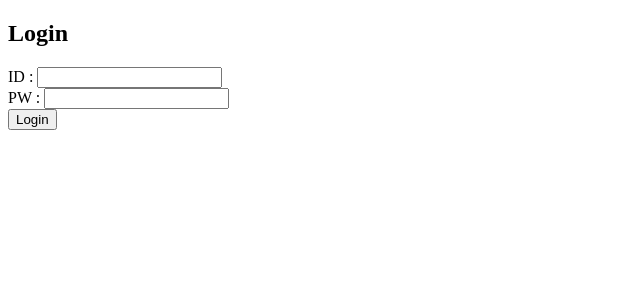
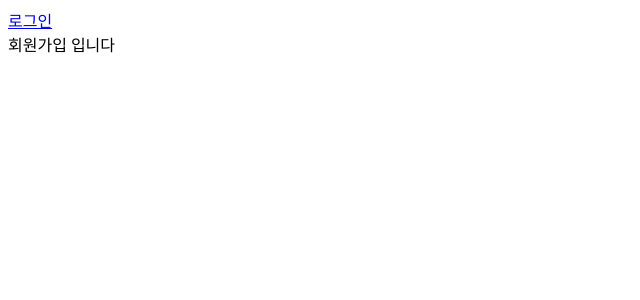
Before and after one commit to KUSITMS-27-chilling/Dachae-FE, a React (Vite) app: page /join in a window 1280 px wide. Shown: the top 300 px of the page, without its empty margins (0-640 px from the left). Built offline with nearby package versions, Linux system fonts and the light colour scheme.

Commit message:
fix login : 로그인 라우터 수정

```diff
--- a/src/App.tsx
+++ b/src/App.tsx
@@ -1,16 +1,24 @@
-import { useNavigate } from "react-router-dom";
-import ReactDOM from 'react-dom/client'
-import { BrowserRouter,Routes,Route } from 'react-router-dom';
+import { BrowserRouter,Routes,Route,Router,useNavigate,Link} from 'react-router-dom';
 
 import Login from "./Login";
+import Join from "./Join";
+
 function App() {
-  const navigate = useNavigate();
+
 
   return (
-    <div className="App">
-      <Login/>
+    <div className='App'>
+      <div className='test'>
+        <Link to='/login'>로그인</Link>
+      </div>
+
+        <Routes>
+          <Route path="/login" element={<Login />}/>
+          <Route path="/join" element={<Join />}/>
+        </Routes>
     </div>
-  )
+
+  );
 }
 
-export default App
+export default App;
--- /dev/null
+++ b/src/Join.tsx
@@ -0,0 +1,11 @@
+import React from 'react'
+
+function Join() {
+  return (
+    <div>
+      회원가입 입니다
+    </div>
+  )
+}
+
+export default Join
--- a/src/Login.tsx
+++ b/src/Login.tsx
@@ -1,30 +1,32 @@
 import React, { useEffect,useState } from 'react';
-
+import { useNavigate } from 'react-router-dom';
+//const navigate = useNavigate();
 
 
 function Login() {
 
-    const [inputId, handleInputId] = useState('');
-  const [inputPw, handleInputPw] = useState('');
-  // email, nickname 중복 -> 커스텀훅으로 제거
-  const [onClickLogin] = useState('');
+  const navigate = useNavigate();
+  const navigateJoin =()=>{
+    navigate("/join");
+  }
+
   return (
-    <div>
       <div>
             <h2>Login</h2>
             <div>
                 <label htmlFor='input_id'>ID : </label>
-                <input type='text' name='input_id' value={inputId} onChange={handleInputId} />
+                <input type='text' name='input_id' />
             </div>
             <div>
                 <label htmlFor='input_pw'>PW : </label>
-                <input type='password' name='input_pw' value={inputPw} onChange={handleInputPw} />
+                <input type='password' name='input_pw' />
             </div>
             <div>
-                <button type='button' onClick={onClickLogin}>Login</button>
+                <button type='button'>Login</button>
+            </div><div>
+                <button type='button' onClick={navigateJoin}>Join</button>
             </div>
         </div>
-    </div>
   )
 }
 
```
Also changed, not shown: src/main.tsx (+5 -3 lines).
